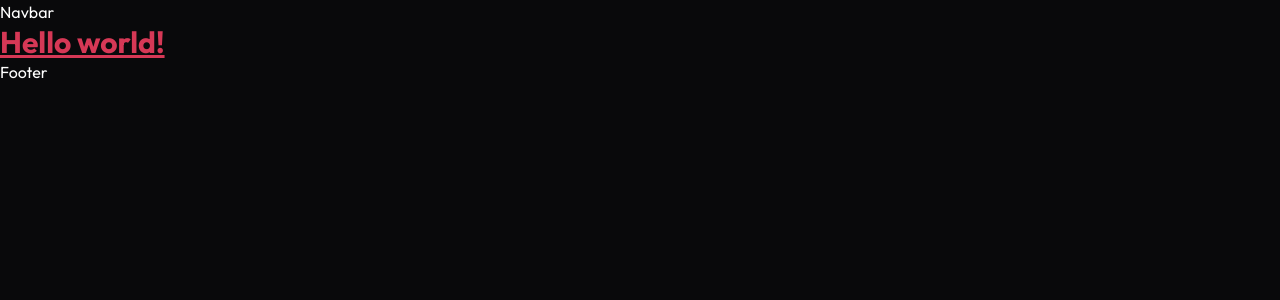
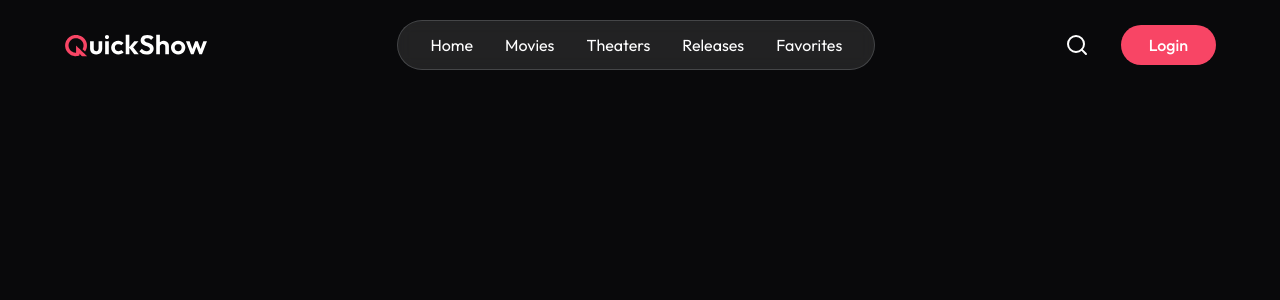
Before and after one commit to MurariThakur/movie-booking, a React (Vite) app in the folder frontend/: page / in a window 1280 px wide. Shown: the top 300 px of the page. Built offline with nearby package versions, Linux system fonts and the light colour scheme.

Commit message:
navbar design

```diff
--- a/frontend/src/assets/assets.js
+++ b/frontend/src/assets/assets.js
@@ -1,14 +1,5 @@
-import React from 'react';
 
-  const Assets = () =>  {
-	return (
-	  <div>
-	  </div>
-	);
-  }
-
-  export default Assets;
-  import logo from './logo.svg'
+import logo from './logo.svg'
 import marvelLogo from './marvelLogo.svg'
 import googlePlay from './googlePlay.svg'
 import appStore from './appStore.svg'
--- a/frontend/src/components/Footer.jsx
+++ b/frontend/src/components/Footer.jsx
@@ -2,7 +2,7 @@
 
 const Footer = () => {
     return (
-        <div>Footer</div>
+        <div></div>
     )
 }
 
--- a/frontend/src/components/Navbar.jsx
+++ b/frontend/src/components/Navbar.jsx
@@ -1,9 +1,79 @@
-import React from 'react';
+import React from "react";
+import { assets } from "../assets/assets";
+import { Link } from "react-router-dom";
+import { MenuIcon, SearchIcon, XIcon } from "lucide-react";
+import { useState } from "react";
 
 const Navbar = () => {
-    return (
-        <div>Navbar</div>
-    )
-}
+  const [isMenuOpen, setIsMenuOpen] = useState(false);
+  return (
+    <div className="fixed flex top-0 left-0 z-50 w-full items-center justify-between px-6 py-5 md:px-16 lg:px-16">
+      <Link to="/" className="max-md:flex-1">
+        <img src={assets.logo} alt="logo" className="w-36 h-auto" />
+      </Link>
+
+      <div
+        className={`max-md:absolute max-md:top-0 max-md:left-0 max-md:font-medium max-md:text-lg z-50 flex flex-col md:flex-row items-center max-md:justify-center gap-8 min-md:px-8 py-3 max-md:h-screen min-md:rounded-full backdrop-blur bg-black/70 md:bg-white/10 md:border border-gray-300/20 overflow-hidden transition-[width] duration-300 ${
+          isMenuOpen ? "max-md:w-full" : "max-md:w-0"
+        } `}
+      >
+        <XIcon
+          className=" md:hidden absolute top-6 right-6 w-6 h-6 cursor-pointer"
+          onClick={() => setIsMenuOpen(!isMenuOpen)}
+        />
+        <Link
+          onClick={() => {
+            scrollTo(0, 0), setIsMenuOpen(false);
+          }}
+          to="/"
+        >
+          Home
+        </Link>
+        <Link
+          onClick={() => {
+            scrollTo(0, 0), setIsMenuOpen(false);
+          }}
+          to="/movies"
+        >
+          Movies
+        </Link>
+        <Link
+          onClick={() => {
+            scrollTo(0, 0), setIsMenuOpen(false);
+          }}
+          to=""
+        >
+          Theaters
+        </Link>
+        <Link
+          onClick={() => {
+            scrollTo(0, 0), setIsMenuOpen(false);
+          }}
+          to=""
+        >
+          Releases
+        </Link>
+        <Link
+          onClick={() => {
+            scrollTo(0, 0), setIsMenuOpen(false);
+          }}
+          to="/favorite"
+        >
+          Favorites
+        </Link>
+      </div>
+      <div className="flex items-center gap-8">
+        <SearchIcon className="max-md:hidden w-6 h-6 cursor-pointer" />
+        <button className="px-4 py-1 sm:px-7 sm:py-2 bg-primary hover:bg-primary-dull transition rounded-full font-medium cursor-pointer">
+          Login
+        </button>
+      </div>
+      <MenuIcon
+        className="max-md:ml-4 md:hidden w-8 h-8 cursor-pointer"
+        onClick={() => setIsMenuOpen(!isMenuOpen)}
+      />
+    </div>
+  );
+};
 
 export default Navbar;
--- a/frontend/src/pages/Home.jsx
+++ b/frontend/src/pages/Home.jsx
@@ -2,9 +2,8 @@
 
 const Home = () => {
     return (
-       <h1 className="text-3xl font-bold underline text-primary-dull">
-    Hello world!
-  </h1>
+       <></>
+
     )
 }
 
```
